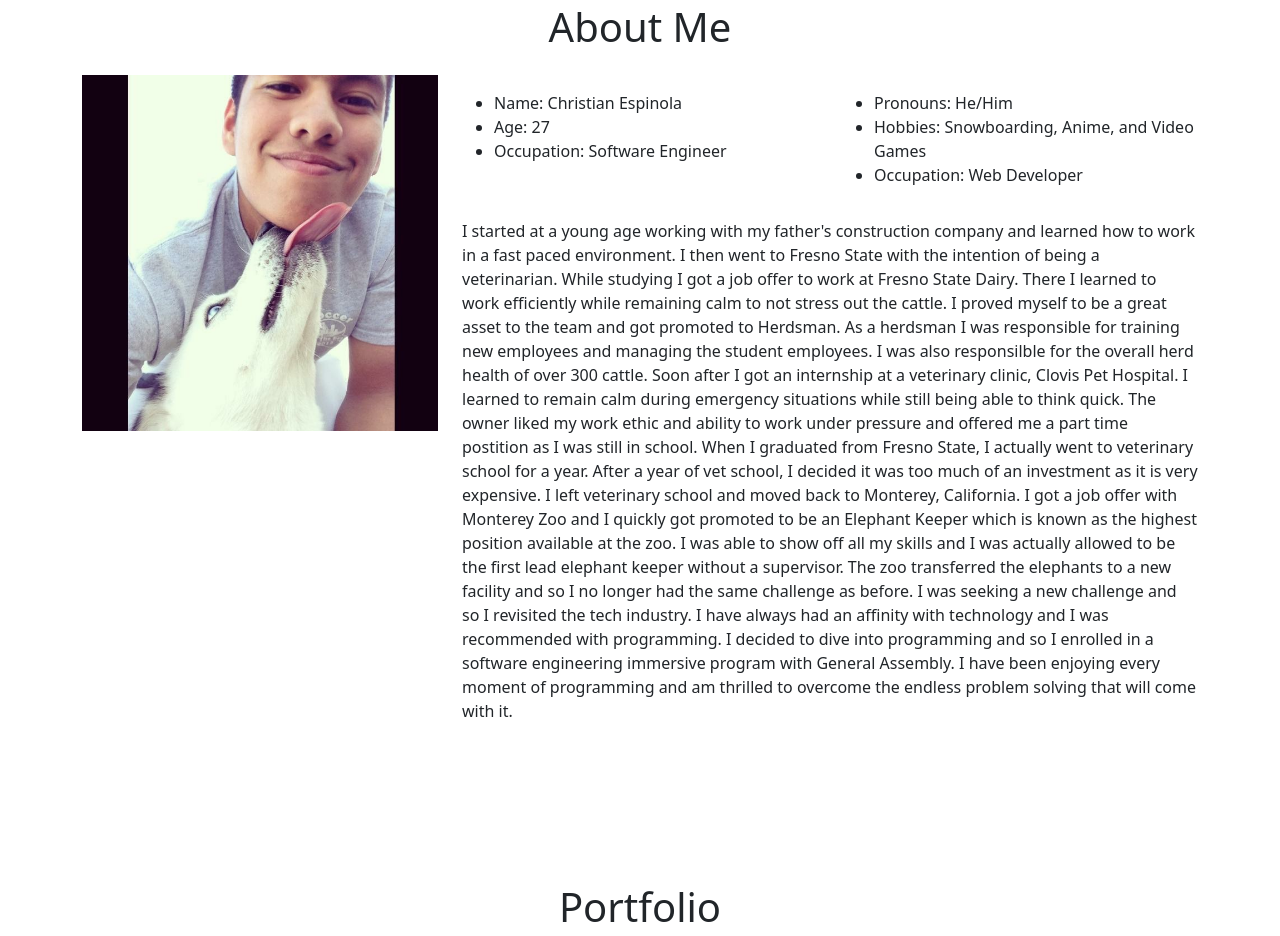
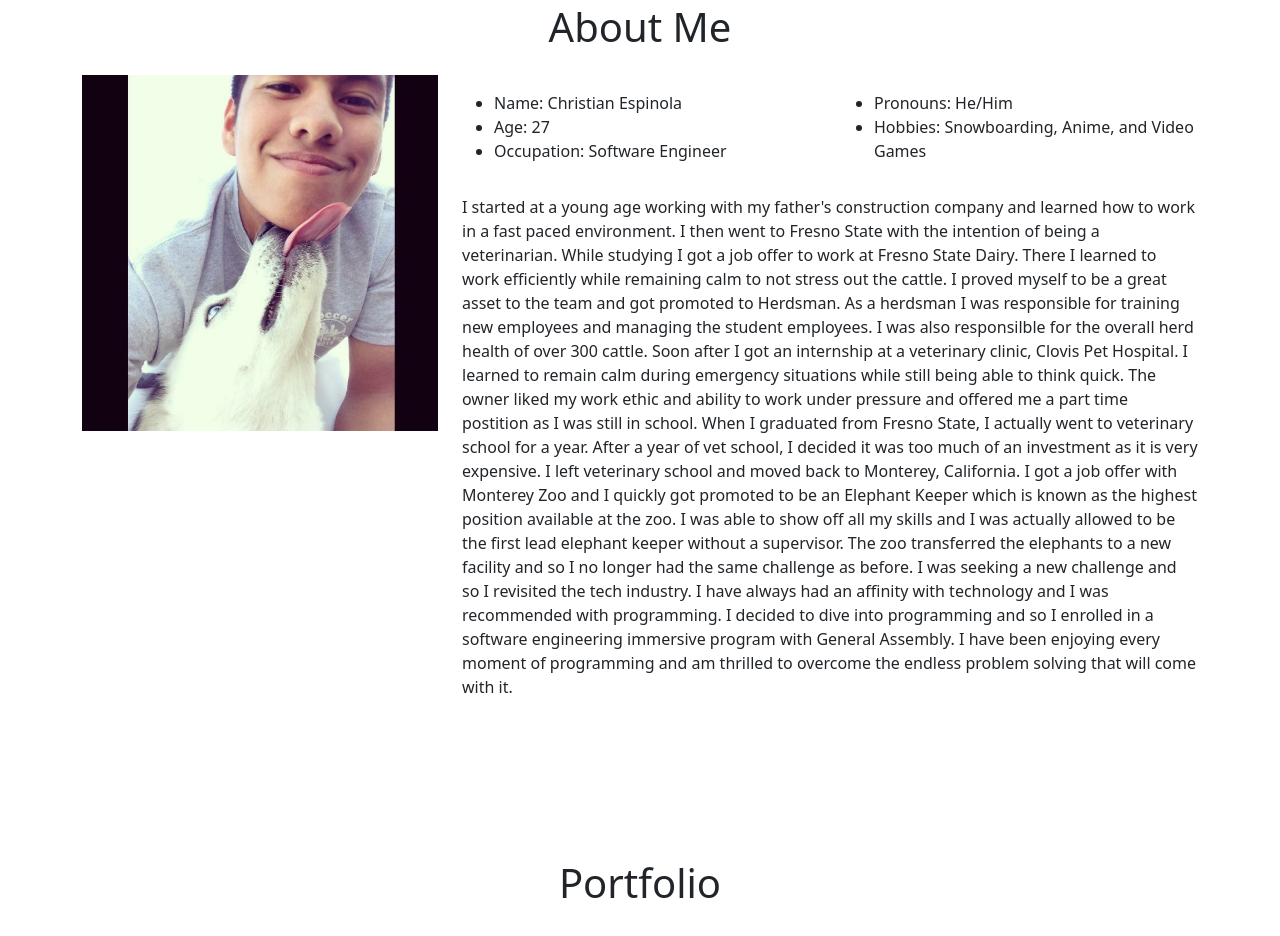
Before and after one commit to Christiano831/Portfolio, a plain HTML site: page index.html in a window 1280 px wide. Shown: the part 973-1909 px from the top of the page. Drawn offline with nearby package versions, Linux system fonts and the light colour scheme; grey boxes are pictures that could not be loaded; a script that the page names is missing.

Commit message:
update portfolio

```diff
--- a/index.html
+++ b/index.html
@@ -75,7 +75,6 @@
                             <ul>
                                 <li>Pronouns: He/Him</li>
                                 <li>Hobbies: Snowboarding, Anime, and Video Games</li>
-                                <li>Occupation: Web Developer</li>
 
                             </ul>
                         </div>
```
